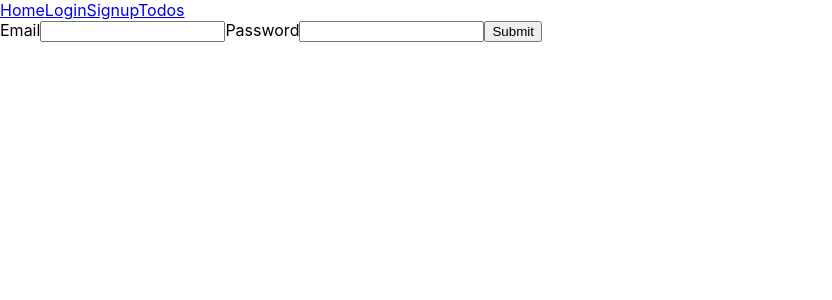
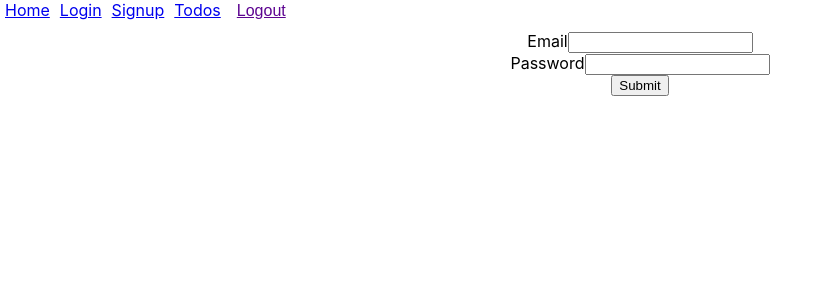
Before and after one commit to yosefkirkcohen/lab-12-todo-frontend, a React (Create React App) app: page /signup in a window 1280 px wide. Shown: the top 300 px of the page, without its empty margins (0-832 px from the left). Built offline with nearby package versions, Linux system fonts and the light colour scheme.

Commit message:
logout and css

```diff
--- a/src/App.css
+++ b/src/App.css
@@ -1,8 +1,61 @@
 .complete {
-    color: red;
+    color: yellow;
     text-decoration: line-through;
 }
 
 .incomplete {
-    color: green;
+    color: blue;
 }
+
+header {
+    margin-bottom: 10px;
+}
+
+a {
+    margin: 5px;
+}
+
+.logout {
+
+    padding-top: 0px;
+    margin-left: 5px;
+    border: none;
+    background-color: white;
+    color: rgb(93, 5, 145);
+    font-size: 1em;
+    text-decoration: underline;
+    font-weight: 100;
+}
+
+.logout:hover {
+    cursor: pointer;
+}
+
+.signup {
+    display: flex;
+    flex-direction: column;
+    align-items: center;
+}
+
+.todos {
+    display: flex;
+    flex-direction: column;
+    align-items: center;
+}
+
+.todo {
+    margin: 10px;
+    background-color: salmon;
+    padding: 5px;
+    border-radius: 5px;
+    border: solid 1px blue;
+    display: flex;
+    justify-content: center;
+    width: max-content;
+}
+
+.list {
+    display: flex;
+    flex-direction: column;
+    align-items: center;
+}
--- a/src/App.js
+++ b/src/App.js
@@ -24,6 +24,11 @@ export default class App extends Component {
     this.setState({token: token})
   }
 
+  handleLogout = () => {
+    localStorage.clear();
+    this.setState({token: ''})
+  }
+
   render() {
       return (
           <div>
@@ -33,6 +38,7 @@ export default class App extends Component {
                   <NavLink to='/login' >Login</NavLink>
                   <NavLink to='/signup' >Signup</NavLink>
                   <NavLink to='/todos' >Todos</NavLink>
+                  <button className='logout' onClick={this.handleLogout}>Logout</button>
                 </header>
                   <Switch>
                       <Route
--- a/src/SignupPage.js
+++ b/src/SignupPage.js
@@ -20,14 +20,14 @@ export default class SignupPage extends Component {
     render() {
         return (
             <div>
-                <form onSubmit={this.handleSubmit}>
+                <form className='signup' onSubmit={this.handleSubmit}>
                     <label>
                         Email
-                        <input value={this.state.email} onChange={(e) => {this.setState({email: e.target.value})}} />
+                        <input type='email' value={this.state.email} onChange={(e) => {this.setState({email: e.target.value})}} />
                     </label>
                     <label>
                         Password
-                        <input value={this.state.password} onChange={(e) => {this.setState({password: e.target.value})}} />
+                        <input  type='password' value={this.state.password} onChange={(e) => {this.setState({password: e.target.value})}} />
                     </label>
                     <button>Submit</button>
                 </form>
--- a/src/TodosPage.js
+++ b/src/TodosPage.js
@@ -27,7 +27,7 @@ export default class TodosPage extends Component {
 
     render() {
         return (
-            <div>
+            <div className='todos'>
                 <form onSubmit={this.handleSubmit}>
                     <input value={this.state.todoName} onChange={(e) => this.setState({todoName: e.target.value})}/>
                     <button>Add To do</button>
@@ -35,7 +35,7 @@ export default class TodosPage extends Component {
                 <div className='list'>
                     {
                         this.state.todos.map((item) => {
-                            return <div key={item.id} onClick={() => this.handleTodoClick(item)} className = {item.completed ? 'complete' : 'incomplete'} >
+                            return <div key={item.id} onClick={() => this.handleTodoClick(item)} className = {item.completed ? 'todo complete' : 'todo incomplete'} >
                                 {item.todo}
                             </div>
                         })
```
